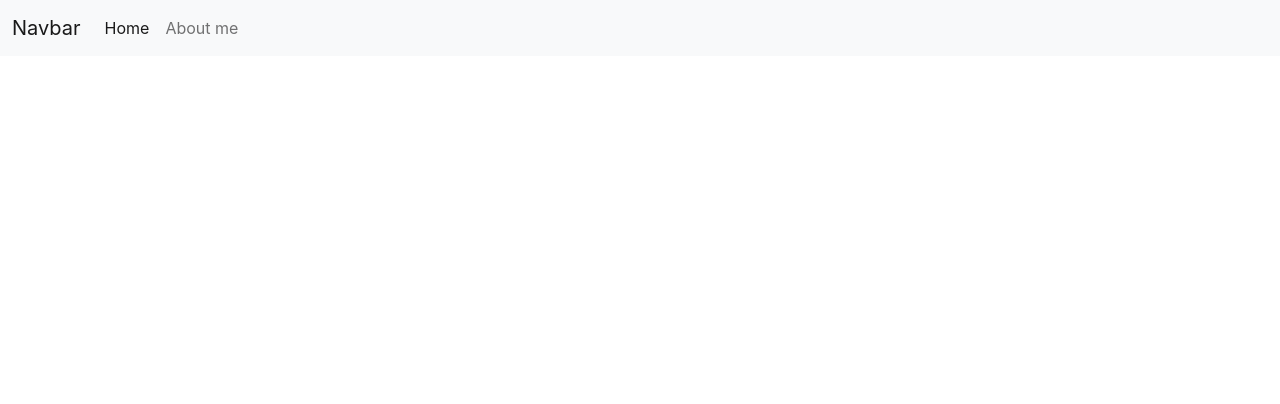
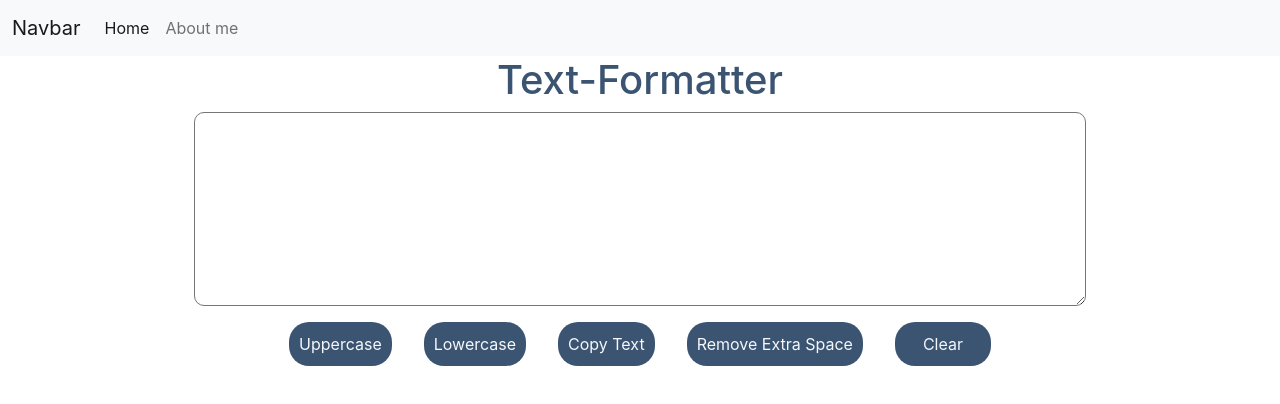
Before and after one commit to shivamgupta002/Text-changer, a React (Create React App) app: page / in a window 1280 px wide. Shown: the top 404 px of the page. Built offline with nearby package versions, Linux system fonts and the light colour scheme.

Commit message:
hadle change,lowercase and uppercase function done

```diff
--- a/src/App.js
+++ b/src/App.js
@@ -1,10 +1,12 @@
 import "./App.css";
 import Header from "./Component/Header/Header";
+import Section from "./Component/Section/Section";
 
 function App() {
   return (
     <>
       <Header />
+      <Section/>
     </>
   );
 }
--- /dev/null
+++ b/src/Component/Section/Section.css
@@ -0,0 +1,28 @@
+.heading {
+    color: #3b5472;
+    text-align: center;
+}
+
+.textarea,
+.buttons {
+    display: flex;
+    justify-content: center;
+    align-items: center;
+    flex-wrap: wrap;
+}
+
+#myBox {
+    border-radius: 10px;
+    width: 80%;
+}
+
+.button {
+    border: none;
+    border-radius: 20px;
+    padding: 10px;
+    color: #f5f7fa;
+    background-color: #3b5472;
+    margin: 1rem;
+    min-width: 6rem;
+    text-transform: capitalize;
+}
--- /dev/null
+++ b/src/Component/Section/Section.js
@@ -0,0 +1,50 @@
+import React, { useState } from "react";
+import "./Section.css";
+
+const Section = () => {
+  const [text, setText] = useState("");
+  //   ************** Onchange function  **************
+  const handleOnchange = (e) => {
+    setText(e.target.value);
+  };
+  //   ************** UpperCase function **************
+  const upperCase = () => {
+    let newText = text.toUpperCase();
+    setText(newText);
+  };
+  //   ************** LowerCase function **************
+  const lowerCase = () => {
+    let newText = text.toLowerCase();
+    setText(newText);
+  };
+  return (
+    <>
+      <div className="container">
+        <h1 className="heading">Text-Formatter</h1>
+        <div className="textarea">
+          <textarea
+            name="textarea"
+            cols="90"
+            rows="8"
+            id="myBox"
+            onChange={handleOnchange}
+            value={text}
+          ></textarea>
+        </div>
+        <div className="buttons">
+          <button className="button" onClick={upperCase}>
+            uppercase
+          </button>
+          <button className="button" onClick={lowerCase}>
+            lowercase
+          </button>
+          <button className="button">copy text</button>
+          <button className="button">remove extra space</button>
+          <button className="button">clear</button>
+        </div>
+      </div>
+    </>
+  );
+};
+
+export default Section;
```
